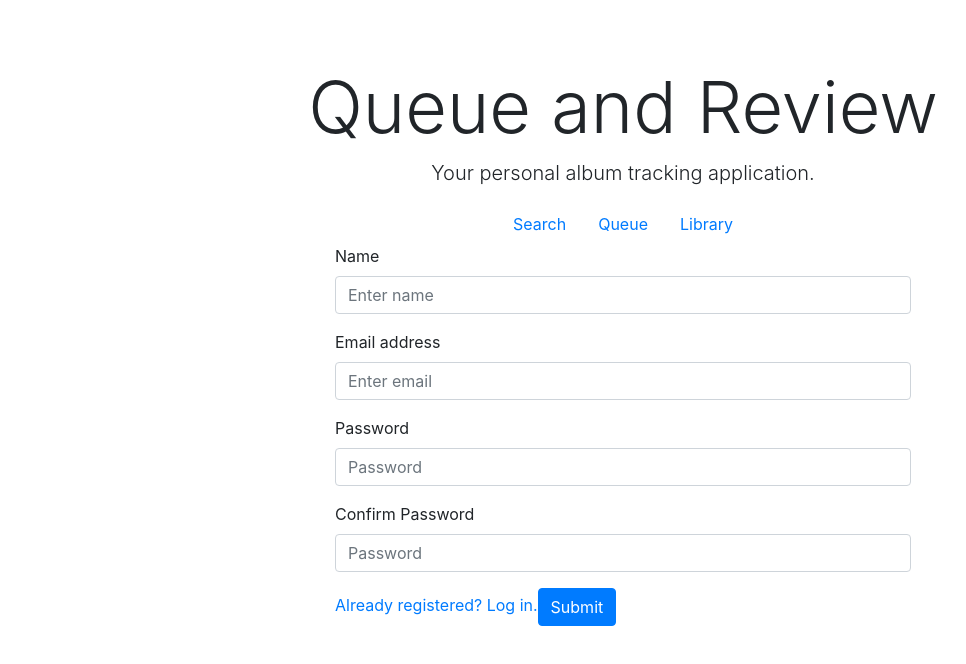
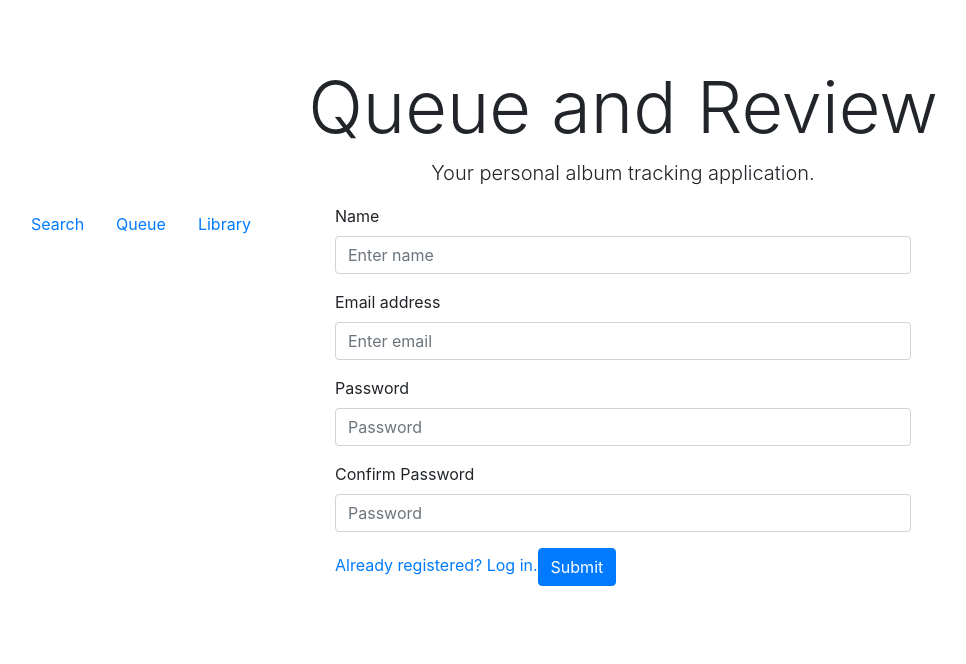
Before and after one commit to rademakerjohn1/QueueAndReview, a React (Create React App) app in the folder client/: page /search in a window 1280 px wide. Shown: the top 664 px of the page, without its empty margins (17-983 px from the left). Built offline with nearby package versions, Linux system fonts and the light colour scheme; no server answers.

Commit message:
Detached nav from header component to show only if logged in

```diff
--- a/client/src/App.js
+++ b/client/src/App.js
@@ -2,8 +2,9 @@ import React, { Component } from 'react';
 import { BrowserRouter as Router, Route, Switch } from "react-router-dom";
 import axios from 'axios';
 import './App.css';
+import Login from './pages/Login'
 import Header from './components/Header/Header';
-import Login from './pages/Login'
+import Nav from './components/Nav/Nav'
 import Logout from './components/Logout/Logout'
 import Register from './pages/Register'
 import Search from './pages/Search';
@@ -54,6 +55,7 @@ class App extends Component {
         </div >
       : <div id="wrapper">
       <Logout onClick={(event) => this.logout(event)} />
+      <Nav />
       <Header />
       <Router>
         <Switch>
--- a/client/src/components/Nav/Nav.css
+++ b/client/src/components/Nav/Nav.css
@@ -1,3 +1,4 @@
 .nav {
-    justify-content: center
+    justify-content: center;
+    position: absolute;
 }
```
